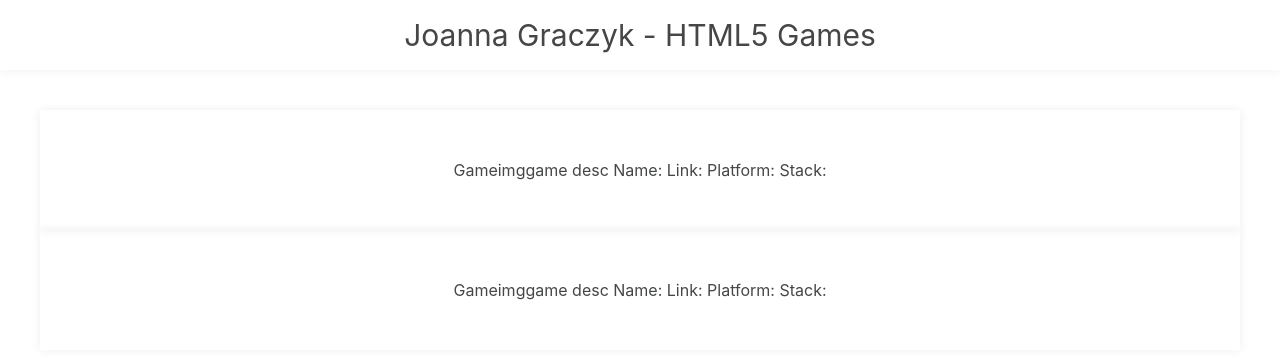
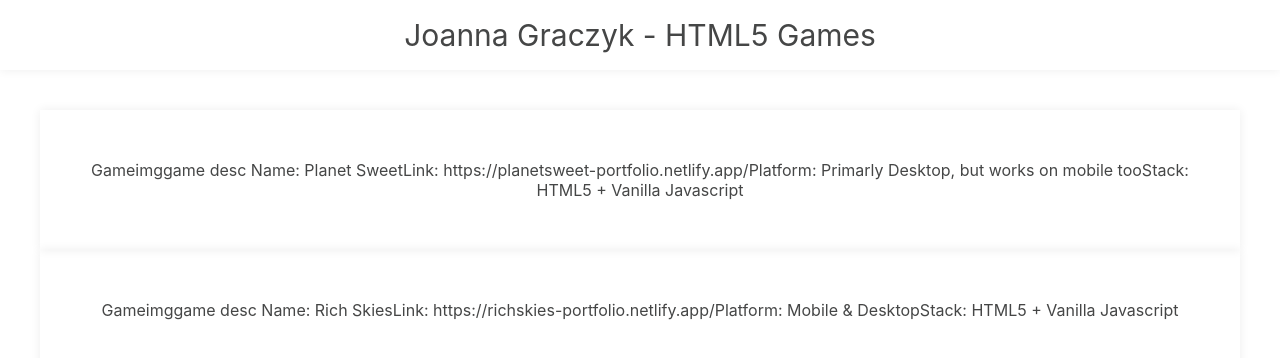
Before and after one commit to jogracz/games-portfolio, a React (Create React App) app: page / in a window 1280 px wide. Shown: the top 358 px of the page. Built offline with nearby package versions, Linux system fonts and the light colour scheme.

Commit message:
Add game objects

```diff
--- a/src/App.tsx
+++ b/src/App.tsx
@@ -7,6 +7,7 @@ import {
   MOBILE_BREAKPOINT,
   MOBILE_SIDE_PADDING,
 } from "./constants";
+import { games } from "./content";
 
 import { Header, ContentCard } from "./components";
 
@@ -27,8 +28,9 @@ function App() {
     <div className="App">
       <Header />
       <ContentWrapper>
-        <ContentCard />
-        <ContentCard />
+        {games.map((game) => (
+          <ContentCard {...game} />
+        ))}
       </ContentWrapper>
     </div>
   );
--- /dev/null
+++ b/src/content/index.ts
@@ -0,0 +1,16 @@
+export const games = [
+  {
+    id: 0,
+    name: "Planet Sweet",
+    link: "https://planetsweet-portfolio.netlify.app/",
+    platform: "Primarly Desktop, but works on mobile too",
+    stack: "HTML5 + Vanilla Javascript",
+  },
+  {
+    id: 1,
+    name: "Rich Skies",
+    link: "https://richskies-portfolio.netlify.app/",
+    platform: "Mobile & Desktop",
+    stack: "HTML5 + Vanilla Javascript",
+  },
+];
```
